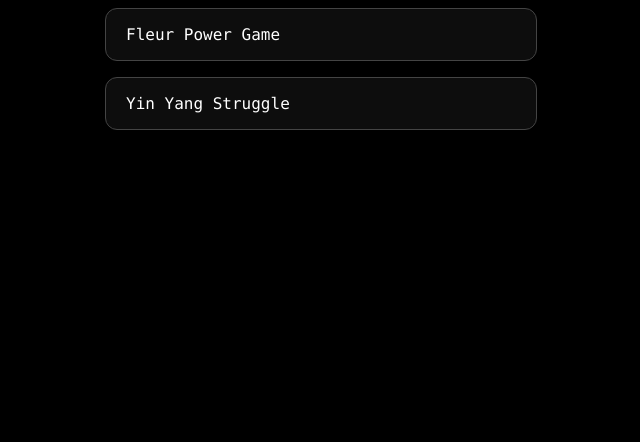
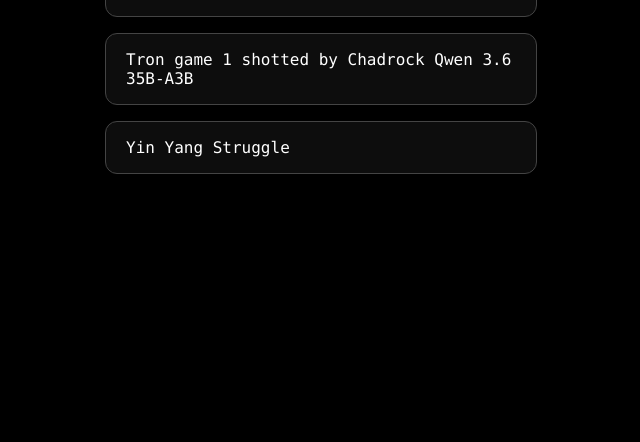
Before and after one commit to francisduvivier/vibes, a plain HTML site: page index.html in a window 1280 px wide. Shown: the part 358-800 px from the top of the page, without its empty margins (319-959 px from the left). Drawn offline with Linux system fonts and the light colour scheme.

Commit message:
refactor: move tron game to dir and add to index.html

```diff
--- a/index.html
+++ b/index.html
@@ -51,6 +51,7 @@
   <div class="container">
     <h1>Links</h1>
     <a href="fleurpower">Fleur Power Game</a>
+    <a href="chadrock-tron">Tron game 1 shotted by Chadrock Qwen 3.6 35B-A3B</a>
     <a href="https://francisduvivier.github.io/eternal-struggle-with-speed-control" target="_blank" rel="noopener noreferrer">Yin Yang Struggle</a>
   </div>
 </body>
```
Also changed, not shown: chadrock-tron/index.html (renamed from chadrock-tron-game.html).
